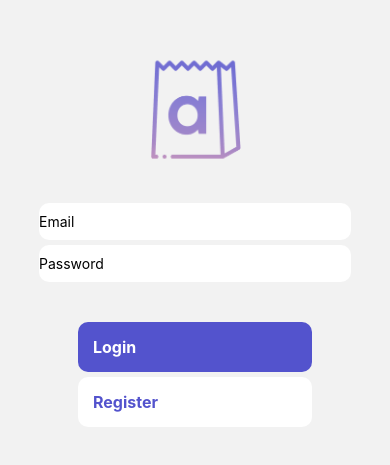
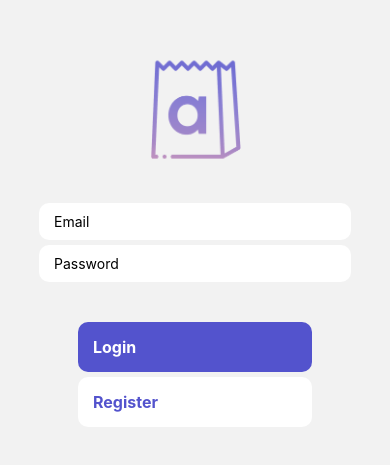
Before and after one commit to micaellaa/Affordeebaby, a React Native app: screen /Login in a window 390 px wide. Shown: the part 195-660 px from the top of the page. Built offline with nearby package versions, Linux system fonts and the light colour scheme; no server answers.

Commit message:
Fixed bugs preventing the application from working on IOS simulator (XCode)
Change import sources for several functions from imported View from react-native-web (incorrect) to react-native (correct)

```diff
--- a/screens/HomeScreen.js
+++ b/screens/HomeScreen.js
@@ -4,7 +4,7 @@ import { createNativeStackNavigator } from '@react-navigation/native-stack';
 import { signOut } from 'firebase/auth';
 import React, { useState } from 'react';
 import { KeyboardAvoidingView, StyleSheet, Text, TextInput, View, Image } from 'react-native';
-import { ImageBackground, TouchableHighlight, TouchableOpacity } from 'react-native-web';
+import { ImageBackground, TouchableOpacity } from 'react-native';
 import { authentication } from "../firebase/firebase-config";
 import COLORS from '../consts/colors';
 import Icon from 'react-native-vector-icons/MaterialIcons';
--- a/screens/LoginScreen.js
+++ b/screens/LoginScreen.js
@@ -1,7 +1,7 @@
 import { useNavigation } from '@react-navigation/core'
 import { KeyboardAvoidingView, StyleSheet, Text, TextInput, View, Image } from 'react-native';
 import React, { useState } from 'react';
-import { TouchableHighlight, TouchableOpacity } from 'react-native-web';
+import { TouchableOpacity } from 'react-native';
 //import { auth } from '../firebase'
 import { authentication } from "../firebase/firebase-config";
 import { createUserWithEmailAndPassword, signInWithEmailAndPassword, onAuthStateChanged } from 'firebase/auth';
@@ -168,7 +168,7 @@ const styles = StyleSheet.create({
   },
   input:{
     backgroundColor: "white", //grey
-    addingHorizontal: 15,
+    paddingHorizontal: 15,
     paddingVertical: 10,
     borderRadius: 10,
     marginTop: 5,
```
